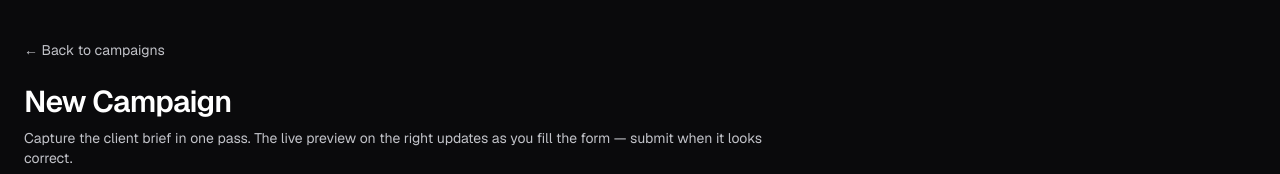
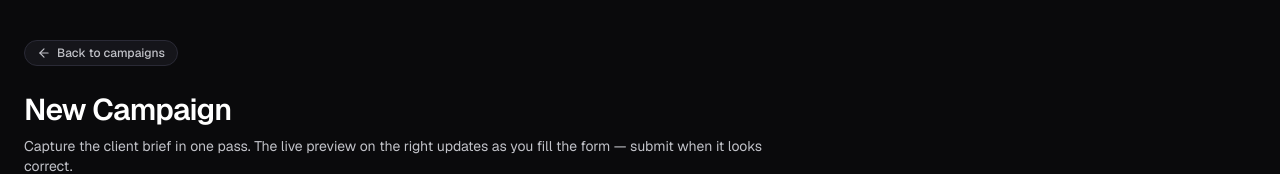
Before and after one commit to chevykt/domain-selector, a Next.js app: page /campaigns/new in a window 1280 px wide. Shown: the top 174 px of the page. Built offline with nearby package versions, Linux system fonts and the light colour scheme; no server answers.

Commit message:
Sticky shortlist controls; pill-style back links

```diff
--- a/app/campaigns/[id]/excluded/page.tsx
+++ b/app/campaigns/[id]/excluded/page.tsx
@@ -1,6 +1,7 @@
 import Link from "next/link";
 import { notFound } from "next/navigation";
 
+import { BackLink } from "@/components/ui/back-link";
 import { Badge } from "@/components/ui/badge";
 import { prisma } from "@/lib/db";
 import { formatNumber } from "@/lib/utils";
@@ -54,13 +55,8 @@ export default async function ExcludedPage(
 
   return (
     <main className="mx-auto max-w-7xl px-6 py-10">
-      <nav className="mb-4 text-sm">
-        <Link
-          href={`/campaigns/${id}`}
-          className="text-fg-muted transition-colors hover:text-fg-strong"
-        >
-          ← Back to campaign
-        </Link>
+      <nav className="mb-4">
+        <BackLink href={`/campaigns/${id}`}>Back to campaign</BackLink>
       </nav>
 
       <header className="mb-6">
--- a/app/campaigns/[id]/page.tsx
+++ b/app/campaigns/[id]/page.tsx
@@ -1,6 +1,7 @@
 import Link from "next/link";
 import { notFound } from "next/navigation";
 
+import { BackLink } from "@/components/ui/back-link";
 import { Badge } from "@/components/ui/badge";
 import { Card, CardBody, CardHeader } from "@/components/ui/card";
 import { InventoryUpload } from "@/components/inventory-upload";
@@ -128,13 +129,8 @@ export default async function CampaignPage(
 
   return (
     <main className="mx-auto max-w-7xl px-6 py-10">
-      <nav className="mb-4 text-sm">
-        <Link
-          href="/"
-          className="text-fg-muted transition-colors hover:text-fg-strong"
-        >
-          ← Back to campaigns
-        </Link>
+      <nav className="mb-4">
+        <BackLink href="/">Back to campaigns</BackLink>
       </nav>
 
       <header className="mb-8 flex flex-wrap items-start justify-between gap-4">
--- a/app/campaigns/new/page.tsx
+++ b/app/campaigns/new/page.tsx
@@ -1,5 +1,4 @@
-import Link from "next/link";
-
+import { BackLink } from "@/components/ui/back-link";
 import { BriefForm } from "@/components/brief-form";
 
 export const metadata = { title: "New campaign — Domain Selector" };
@@ -10,13 +9,8 @@ export const maxDuration = 60;
 export default function NewCampaignPage() {
   return (
     <main className="mx-auto max-w-7xl px-6 py-10">
-      <nav className="mb-6 text-sm">
-        <Link
-          href="/"
-          className="text-fg-muted transition-colors hover:text-fg-strong"
-        >
-          ← Back to campaigns
-        </Link>
+      <nav className="mb-6">
+        <BackLink href="/">Back to campaigns</BackLink>
       </nav>
 
       <header className="mb-8 max-w-3xl">
--- a/components/shortlist.tsx
+++ b/components/shortlist.tsx
@@ -217,8 +217,10 @@ export function Shortlist({
         />
       </div>
 
-      {/* Controls */}
-      <div className="flex flex-wrap items-center justify-between gap-3 text-sm">
+      {/* Controls — sticky so the limit selector + Export remain reachable
+          when the user scrolls down through 50-100 rows. Frosted-glass
+          background sits above the scrolling table behind it. */}
+      <div className="sticky top-2 z-20 flex flex-wrap items-center justify-between gap-3 rounded-lg border border-border-default bg-bg-surface/95 px-4 py-2.5 text-sm shadow-lg backdrop-blur supports-[backdrop-filter]:bg-bg-surface/80">
         <div className="flex flex-wrap items-center gap-3">
           <span className="text-fg-muted">Showing top</span>
           <div className="inline-flex overflow-hidden rounded-md border border-border-default bg-bg-surface p-0.5 text-xs">
--- /dev/null
+++ b/components/ui/back-link.tsx
@@ -0,0 +1,32 @@
+import Link from "next/link";
+import { ArrowLeft } from "lucide-react";
+
+import { cn } from "@/lib/utils";
+
+/* Pill-style back navigation. Replaces plain "← Back to campaigns" text
+   links across pages. Cyan accent on hover so it reads as a deliberate
+   interactive affordance, not just inline body copy. */
+export function BackLink({
+  href,
+  children,
+  className,
+}: {
+  href: string;
+  children: React.ReactNode;
+  className?: string;
+}) {
+  return (
+    <Link
+      href={href}
+      className={cn(
+        "inline-flex items-center gap-1.5 rounded-full border border-border-default bg-bg-surface px-3 py-1 text-xs font-medium text-fg-muted transition-colors",
+        "hover:border-accent hover:bg-accent-soft hover:text-accent",
+        "focus-visible:border-accent focus-visible:bg-accent-soft focus-visible:text-accent focus-visible:outline-none",
+        className
+      )}
+    >
+      <ArrowLeft className="h-3.5 w-3.5" aria-hidden />
+      {children}
+    </Link>
+  );
+}
```
